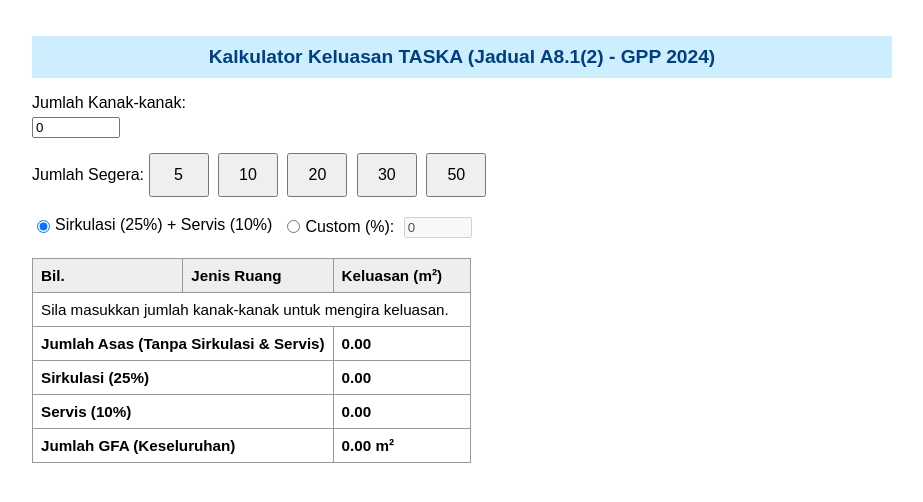
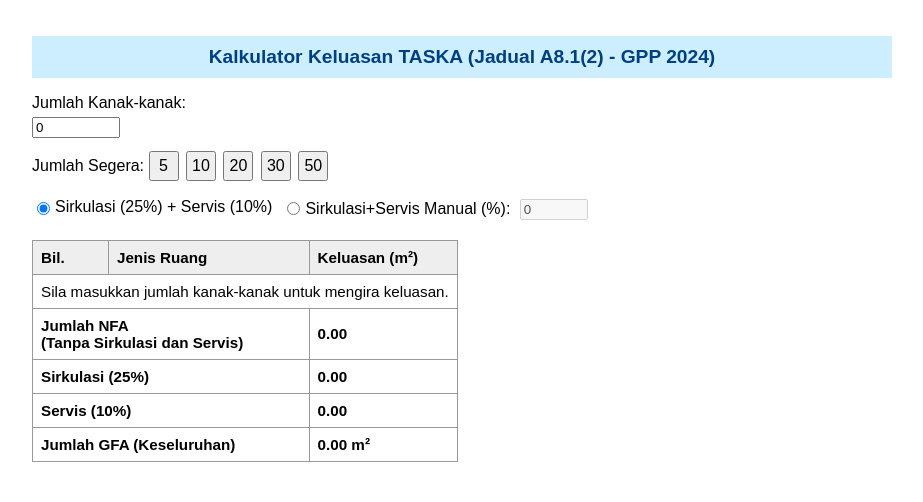
Before and after one commit to BPNKE/Pendidikan_Taska, a plain HTML site: page index.html in a window 1280 px wide. Shown: the whole page, without its empty margins (178-1101 px from the left). Drawn offline with Linux system fonts and the light colour scheme.

```diff
--- a/index.html
+++ b/index.html
@@ -62,11 +62,11 @@
     }
 
     button {
-      margin: 5px 5px 5px 0;
-      padding: 8px 12px;
+      margin: 3px 3px 3px 0;
+      padding: 1px 1px;
       font-size: 1em;
-      min-width: 60px;
-      min-height: 44px;
+      min-width: 30px;
+      min-height: 30px;
     }
 
     table {
@@ -80,9 +80,9 @@
 
     th, td {
       border: 1px solid #999;
-      padding: 8px;
+      padding: 4px;
       text-align: left;
-      min-width: 120px;
+      min-width: 1px;
       word-wrap: break-word;
       white-space: normal;
     }
@@ -139,7 +139,7 @@
   <div class="radio-inline">
     <input type="radio" name="calc_mode" id="use_custom">
     <label for="use_custom" style="margin: 0;">
-      Custom (%):
+      Sirkulasi+Servis Manual (%):
       <input type="number" id="custom_percent" value="0" min="0" max="100" disabled>
     </label>
   </div>
@@ -162,7 +162,7 @@
   </tbody>
   <tfoot>
     <tr>
-      <td colspan="2">Jumlah Asas (Tanpa Sirkulasi & Servis)</td>
+      <td colspan="2">Jumlah NFA <br>(Tanpa Sirkulasi dan Servis)</td>
       <td id="subtotal">0.00</td>
     </tr>
     <tr>
```
